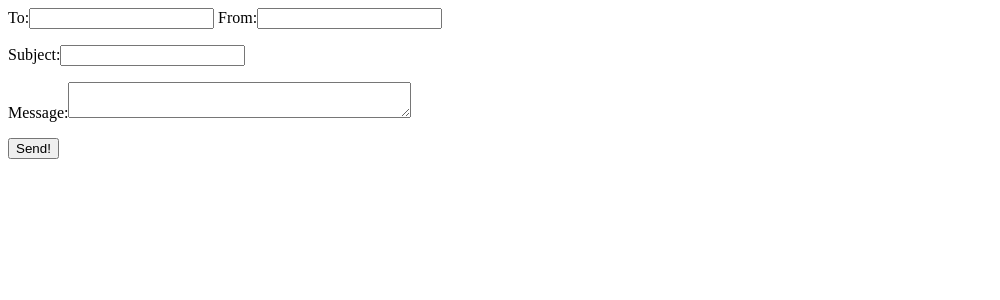
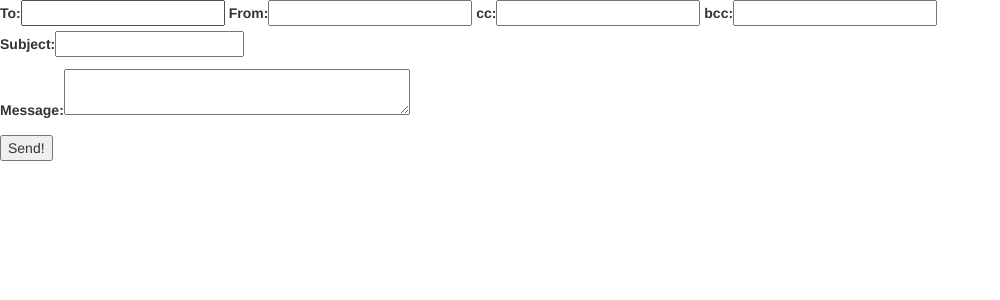
Before and after one commit to lita/email_service, a Flask app: page / in a window 1280 px wide. Shown: the top 300 px of the page, without its empty margins (0-1000 px from the left). Run offline with Flask 2, Linux system fonts and the light colour scheme; some libraries are stand-ins or nearby versions.

Commit message:
added bootstrap to index.html. Added a blank README.md file.

```diff
--- a/templates/index.html
+++ b/templates/index.html
@@ -1,13 +1,30 @@
-<html>
+<!DOCTYPE html>
+<html lang="en">
   <head>
+    <meta charset="utf-8">
+    <meta http-equiv="X-UA-Compatible" content="IE=edge">
+    <meta name="viewport" content="width=device-width, initial-scale=1">
+    <!-- Latest compiled and minified CSS -->
+    <link rel="stylesheet" href="//maxcdn.bootstrapcdn.com/bootstrap/3.2.0/css/bootstrap.min.css">
+
+    <!-- Optional theme -->
+    <link rel="stylesheet" href="//maxcdn.bootstrapcdn.com/bootstrap/3.2.0/css/bootstrap-theme.min.css">
+
+    <!-- Latest compiled and minified JavaScript -->
+    <script src="//maxcdn.bootstrapcdn.com/bootstrap/3.2.0/js/bootstrap.min.js"></script>
   </head>
   <body>
      <form method="post" action="/email/api/1.0/send">
         <label>To:<input name="to" type="email" required></label>
-        <label>From:<input name="from_email" type="email" valeu="From" required></label>
+        <label>From:<input name="from_email" type="email" required></label>
+        <label>cc:<input name="cc" type="email" ></label>
+        <label>bcc:<input name="bcc" type="email" ></label>
         <p><label>Subject:</label><input name="subject" type="text"></p>
         <p><label>Message:</label><textarea name="text" row=10 cols=40></textarea></p>
         <input type="submit" value="Send!">
     </form>
+
+    <!-- jQuery (necessary for Bootstrap's JavaScript plugins) -->
+    <script src="https://ajax.googleapis.com/ajax/libs/jquery/1.11.1/jquery.min.js"></script>
   </body>
 </html>
```
Also changed, not shown: README.md (added). Lines whose indentation alone changed are shown as unchanged.
